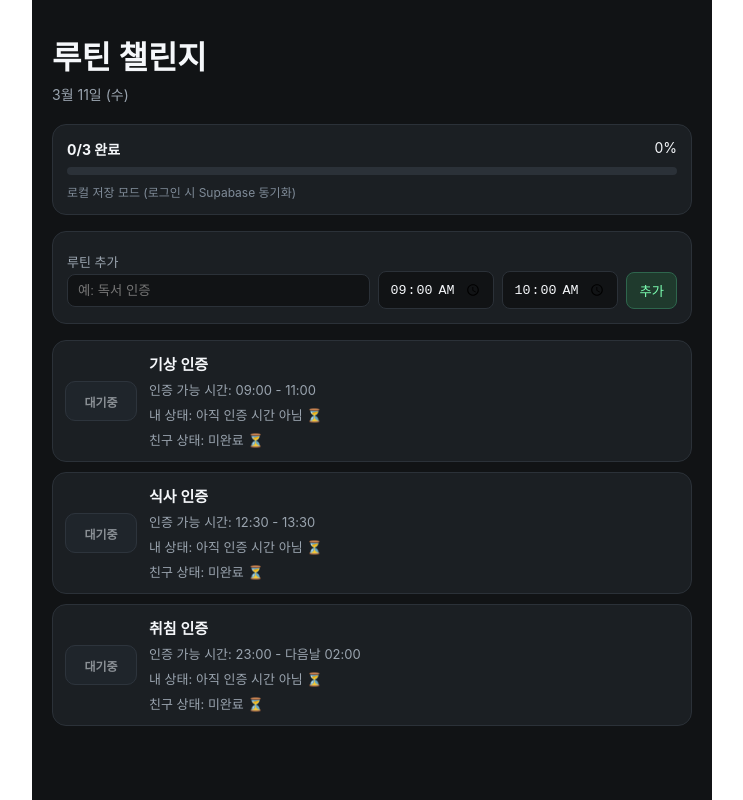
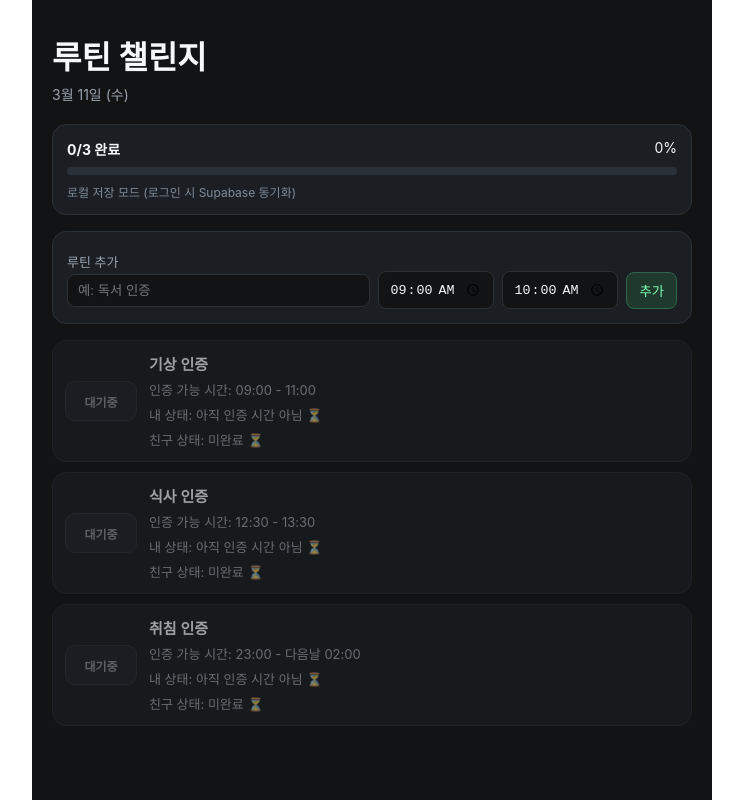
Before and after one commit to jxxh204/routine-app, a Next.js app in the folder apps/web/: page /today in a window 1280 px wide. Shown: the whole page, without its empty margins (268-1011 px from the left). Built offline with nearby package versions, Linux system fonts and the light colour scheme; no server answers.

Commit message:
style(web): 인증 가능 시간 기반 루틴 카드 활성/비활성 시각 구분

```diff
--- a/apps/web/src/app/today/today-view.tsx
+++ b/apps/web/src/app/today/today-view.tsx
@@ -476,7 +476,13 @@ export function TodayView() {
           const canCertify = inWindow && !routine.doneByMe;
 
           return (
-            <article key={routine.id} style={styles.item}>
+            <article
+              key={routine.id}
+              style={{
+                ...styles.item,
+                ...(inWindow ? styles.itemActive : styles.itemInactive),
+              }}
+            >
               <button
                 onClick={() => certify(routine.id)}
                 disabled={!canCertify}
@@ -621,6 +627,17 @@ const styles: Record<string, CSSProperties> = {
     border: '1px solid #2b3138',
     borderRadius: 14,
     padding: 12,
+    transition: 'all 0.2s ease',
+  },
+  itemActive: {
+    border: '1px solid #2e664d',
+    boxShadow: '0 0 0 1px rgba(124,255,178,0.15) inset',
+    opacity: 1,
+  },
+  itemInactive: {
+    border: '1px solid #252a31',
+    opacity: 0.62,
+    filter: 'grayscale(0.2)',
   },
   checkButton: {
     width: 72,
```
